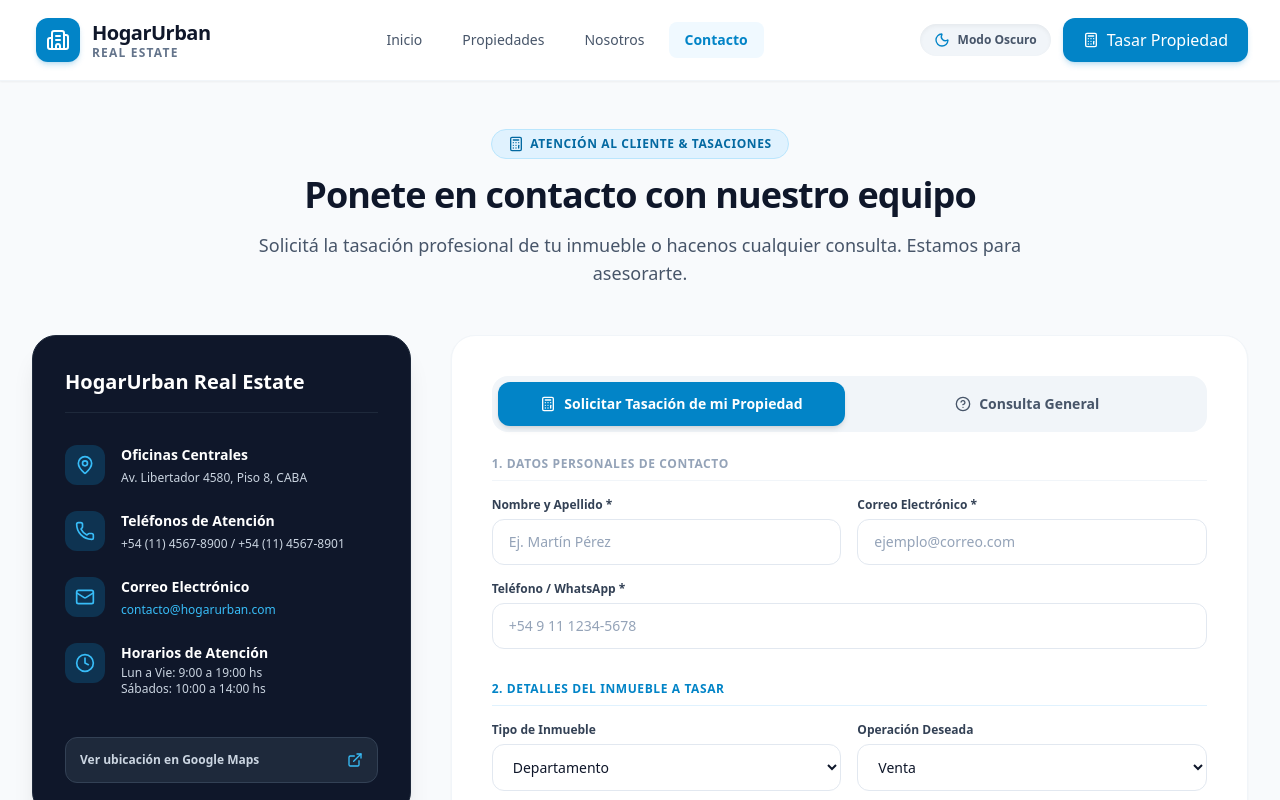
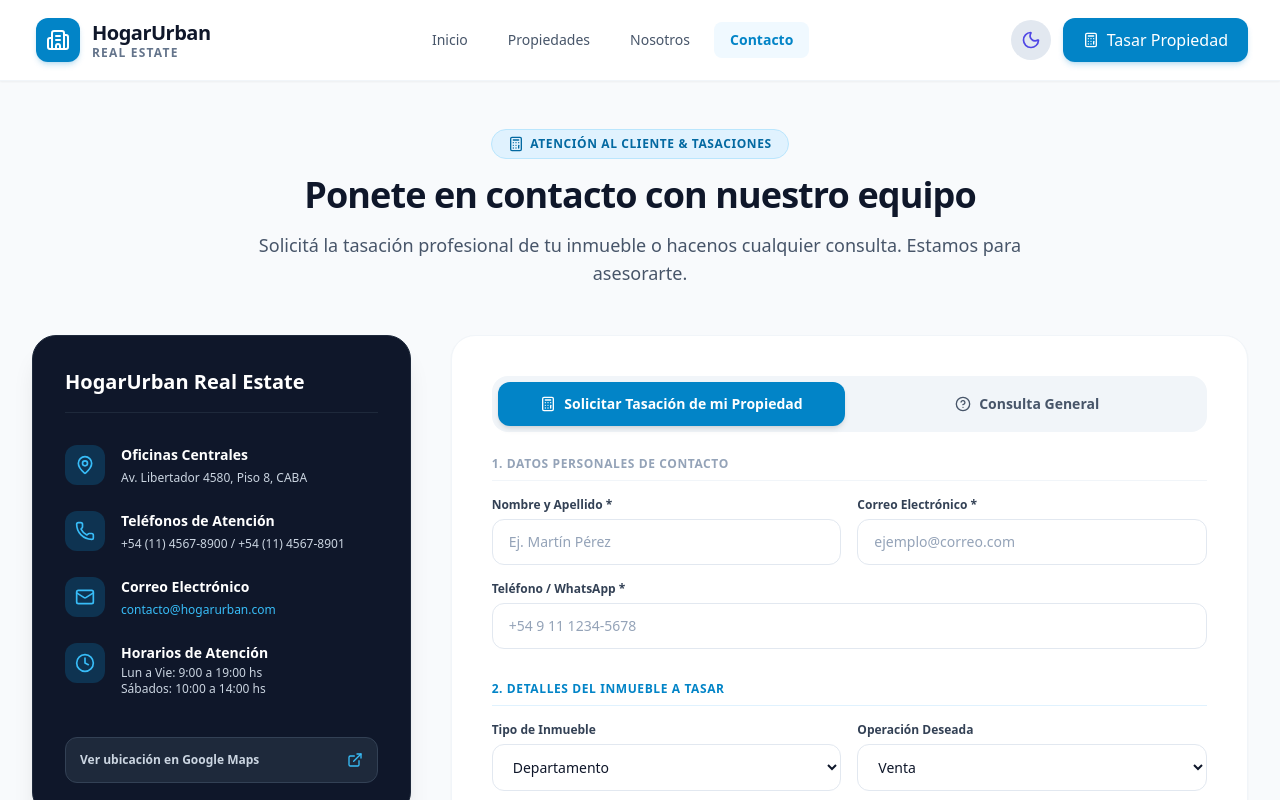
Before and after one commit to edi4518/Inmobiliaria-Demo, a React (Vite) app: page /contacto in a window 1280 px wide. Shown: the top 800 px of the page. Built offline with nearby package versions, Linux system fonts and the light colour scheme.

Commit message:
Implementar alternancia nativa de Modo Oscuro en Navbar y sobreescrituras CSS

```diff
--- a/src/components/Navbar.jsx
+++ b/src/components/Navbar.jsx
@@ -1,11 +1,28 @@
-import { useState } from 'react';
+import React, { useState, useEffect } from 'react';
 import { NavLink, Link } from 'react-router-dom';
 import { Building2, Menu, X, Calculator, Sun, Moon } from 'lucide-react';
-import { useTheme } from '../context/ThemeContext';
 
 export default function Navbar() {
   const [isOpen, setIsOpen] = useState(false);
-  const { darkMode, toggleTheme } = useTheme();
+
+  // Direct native dark mode state & effect
+  const [isDark, setIsDark] = useState(() => {
+    return document.documentElement.classList.contains('dark') || localStorage.getItem('theme') === 'dark';
+  });
+
+  useEffect(() => {
+    if (isDark) {
+      document.documentElement.classList.add('dark');
+      localStorage.setItem('theme', 'dark');
+    } else {
+      document.documentElement.classList.remove('dark');
+      localStorage.setItem('theme', 'light');
+    }
+  }, [isDark]);
+
+  const handleToggleTheme = () => {
+    setIsDark(prev => !prev);
+  };
 
   const toggleMenu = () => setIsOpen(!isOpen);
   const closeMenu = () => setIsOpen(false);
@@ -62,25 +79,14 @@ export default function Navbar() {
 
           {/* Theme Toggle & Action Button */}
           <div className="hidden md:flex items-center gap-3">
-            {/* Dark Mode Toggle Button */}
+            {/* Direct Native Dark Mode Toggle Button */}
             <button
-              onClick={toggleTheme}
+              onClick={handleToggleTheme}
               type="button"
-              className="inline-flex items-center gap-2 p-2.5 sm:px-3.5 sm:py-2 rounded-full bg-slate-100 dark:bg-slate-800 hover:bg-slate-200 dark:hover:bg-slate-700 text-slate-700 dark:text-slate-200 font-medium text-xs transition-all duration-200 shadow-inner hover:opacity-80"
-              aria-label="Toggle Theme"
-              title={darkMode ? 'Cambiar a modo claro' : 'Cambiar a modo oscuro'}
+              aria-label="Cambiar tema"
+              className="p-2.5 rounded-full bg-slate-200 dark:bg-slate-800 text-slate-800 dark:text-amber-400 hover:scale-105 transition-transform"
             >
-              {darkMode ? (
-                <>
-                  <Sun className="w-4 h-4 text-amber-400" />
-                  <span className="hidden lg:inline text-amber-300 font-semibold">Modo Claro</span>
-                </>
-              ) : (
-                <>
-                  <Moon className="w-4 h-4 text-sky-600" />
-                  <span className="hidden lg:inline text-slate-600 font-semibold">Modo Oscuro</span>
-                </>
-              )}
+              {isDark ? <Sun className="w-5 h-5" /> : <Moon className="w-5 h-5 text-indigo-600" />}
             </button>
 
             {/* Action Button */}
@@ -97,12 +103,12 @@ export default function Navbar() {
           <div className="flex md:hidden items-center gap-2">
             {/* Mobile Theme Toggle Button */}
             <button
-              onClick={toggleTheme}
+              onClick={handleToggleTheme}
               type="button"
-              className="p-2.5 rounded-full bg-slate-100 dark:bg-slate-800 text-slate-700 dark:text-slate-200 hover:bg-slate-200 dark:hover:bg-slate-700 transition-colors hover:opacity-80"
-              aria-label="Toggle Theme"
+              aria-label="Cambiar tema"
+              className="p-2.5 rounded-full bg-slate-200 dark:bg-slate-800 text-slate-800 dark:text-amber-400 hover:scale-105 transition-transform"
             >
-              {darkMode ? <Sun className="w-5 h-5 text-amber-400" /> : <Moon className="w-5 h-5 text-sky-600" />}
+              {isDark ? <Sun className="w-5 h-5" /> : <Moon className="w-5 h-5 text-indigo-600" />}
             </button>
 
             <button
--- a/src/index.css
+++ b/src/index.css
@@ -2,36 +2,29 @@
 @tailwind components;
 @tailwind utilities;
 
-/* Forzado de colores para modo oscuro y claro */
-html.dark {
-  color-scheme: dark;
-  background-color: #020617 !important; /* slate-950 */
-  color: #f8fafc !important; /* slate-50 */
+/* Estilos para Modo Claro */
+body {
+  background-color: #f8fafc;
+  color: #0f172a;
+  transition: background-color 0.3s ease, color 0.3s ease;
 }
 
+/* Overrides directos para Modo Oscuro */
 html.dark body {
   background-color: #020617 !important;
   color: #f8fafc !important;
 }
 
-html.dark .bg-white {
-  background-color: #0f172a !important; /* slate-900 para tarjetas y contenedores */
+html.dark header,
+html.dark nav,
+html.dark .bg-white,
+html.dark .bg-slate-100 {
+  background-color: #0f172a !important;
   color: #f8fafc !important;
-}
-
-html.dark .text-slate-900,
-html.dark .text-slate-800,
-html.dark .text-gray-900 {
-  color: #f8fafc !important;
-}
-
-html.dark .border-slate-200,
-html.dark .border-gray-200 {
   border-color: #1e293b !important;
 }
 
-@layer base {
-  body {
-    @apply bg-slate-50 dark:bg-slate-950 text-slate-900 dark:text-slate-100 antialiased font-sans selection:bg-sky-500 selection:text-white transition-colors duration-300;
-  }
+html.dark text-slate-900,
+html.dark h1, html.dark h2, html.dark h3, html.dark h4, html.dark p {
+  color: #f8fafc !important;
 }
```
